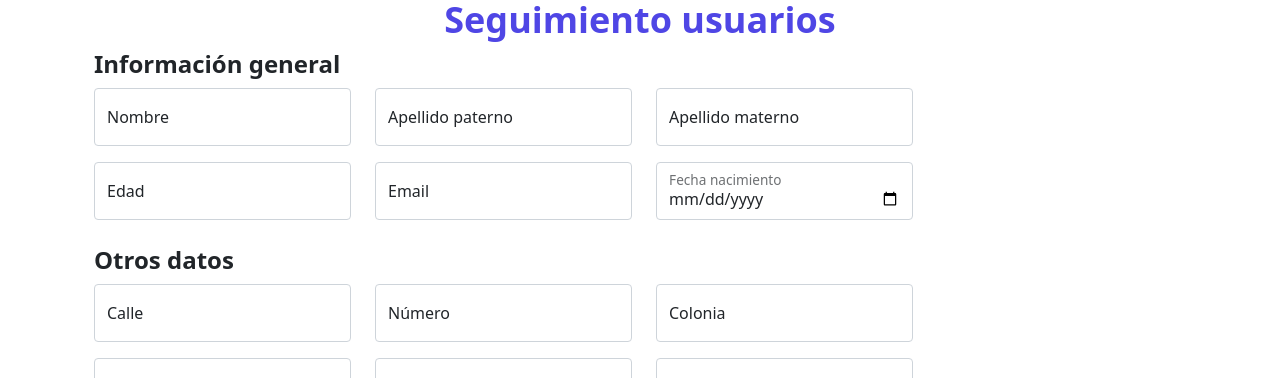
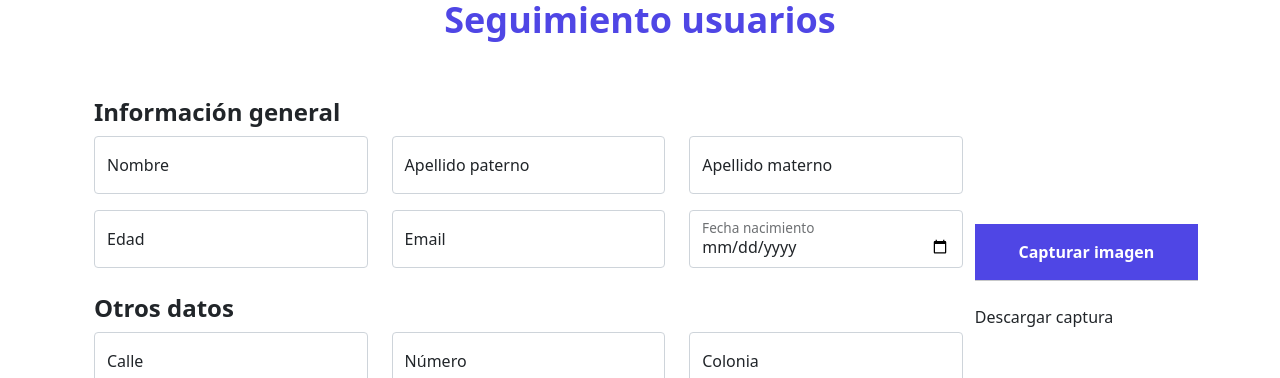
Before and after one commit to Is44C817/dicio, a React (Vite) app in the folder prueba-tecnica/: page / in a window 1280 px wide. Shown: the top 378 px of the page. Built offline with nearby package versions, Linux system fonts and the light colour scheme; no server answers.

Commit message:
se crea componente de camara

```diff
--- a/prueba-tecnica/package.json
+++ b/prueba-tecnica/package.json
@@ -13,6 +13,7 @@
     "react": "^18.0.0",
     "react-bootstrap": "^2.4.0",
     "react-dom": "^18.0.0",
+    "react-webcam": "^7.0.1",
     "sweetalert2": "^11.4.14"
   },
   "devDependencies": {
--- a/prueba-tecnica/src/App.jsx
+++ b/prueba-tecnica/src/App.jsx
@@ -5,6 +5,7 @@ import 'bootstrap/dist/css/bootstrap.min.css';
 import {Container, Row, Col } from 'react-bootstrap'
 import { useState, useEffect } from 'react'
 import axios from 'axios';
+import Camara from "./components/Camara";
 
 function App() {
 
@@ -46,13 +47,14 @@ function App() {
 
       <Header />
 
-      <div className="md:flex">
+      <div className="mt-12 md:flex">
         <Formulario
           usuarios={usuarios}
           setUsuarios={setUsuarios}
           usaurio={usuarios}
           setUsuario={setUsuario}
         />
+        <Camara />
       </div>
 
 
--- /dev/null
+++ b/prueba-tecnica/src/components/Camara.jsx
@@ -0,0 +1,39 @@
+import React, { Component } from 'react'
+import Webcam from "react-webcam";
+
+export default class Camara extends Component {
+    setRef=webcam=>{
+        this.webcam=webcam;
+    }
+
+        state={
+            imagen:null
+        }
+
+         foto=()=>{
+             var captura=this.webcam.getScreenshot();
+             console.log(captura)
+             this.setState({
+                 imagen:captura
+             })
+         };
+
+    render() {
+
+        return (
+            <div className='m-1/2 lg:w-1/5'>
+                <Webcam audio={false} height={350} ref={this.setRef} screenshotFormat="image/jpeg" width={350}/>
+                 <br/>
+                <button
+                className='bg-indigo-600 w-full p-3 text-white font-bold hover:bg-indigo-700'
+                onClick={this.foto}>Capturar imagen</button>
+                <hr/>
+                <img src={this.state.imagen} alt=""/>
+
+                <br/>
+                <a
+                href={this.state.imagen} download="captura">Descargar captura</a>
+            </div>
+        )
+    }
+}
--- a/prueba-tecnica/src/components/Formulario.jsx
+++ b/prueba-tecnica/src/components/Formulario.jsx
@@ -108,7 +108,7 @@ const Formulario = ({usuarios, setUsuarios}) => {
 
     return(
         <>
-        <div>
+        <div className="md:w-1/2 lg:w-4/5">
         <Container>
             <Row>
                 <Col>
```
Also changed, not shown: 1 other file (tests, documents, lock files or other folders).
